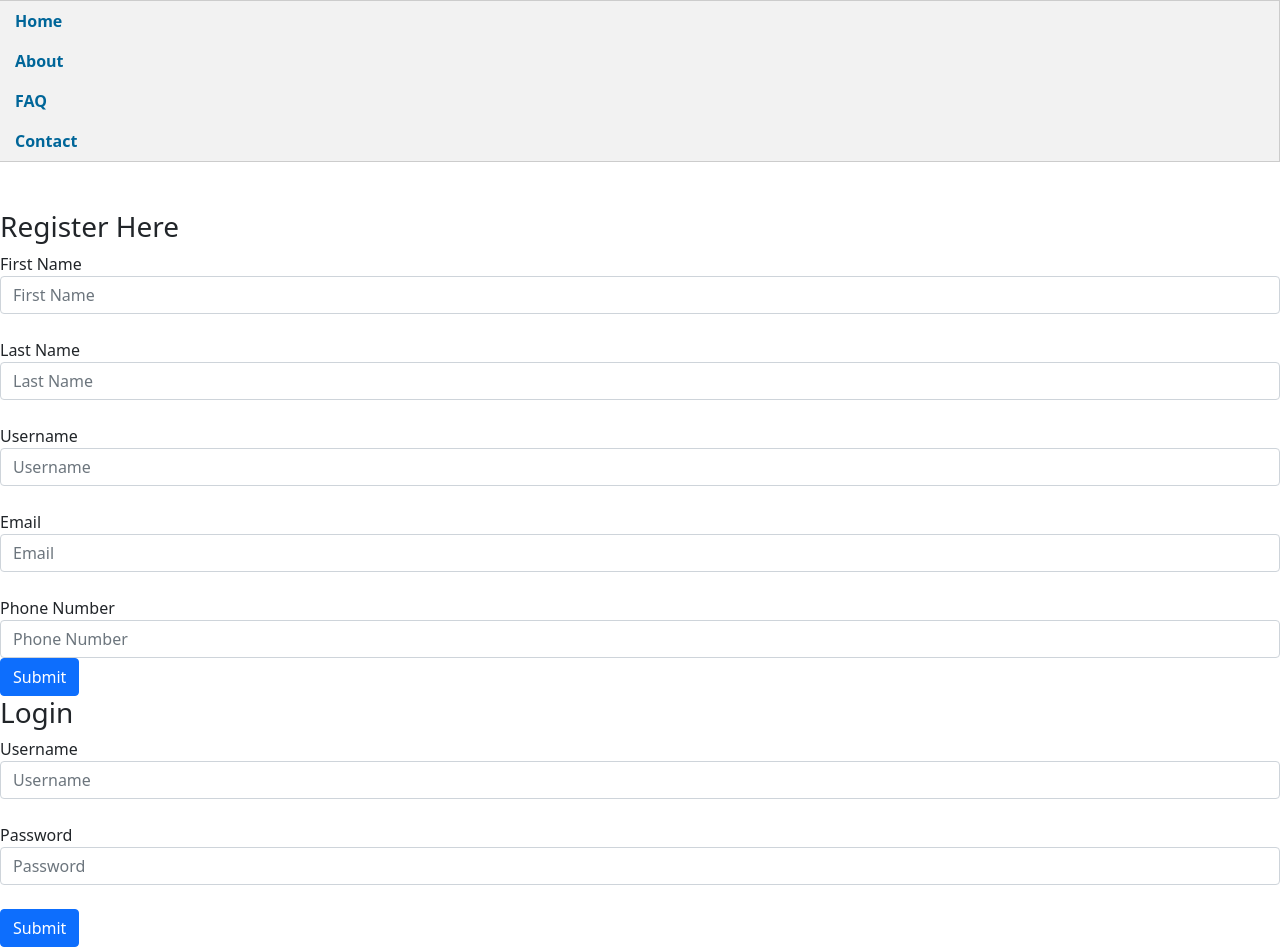
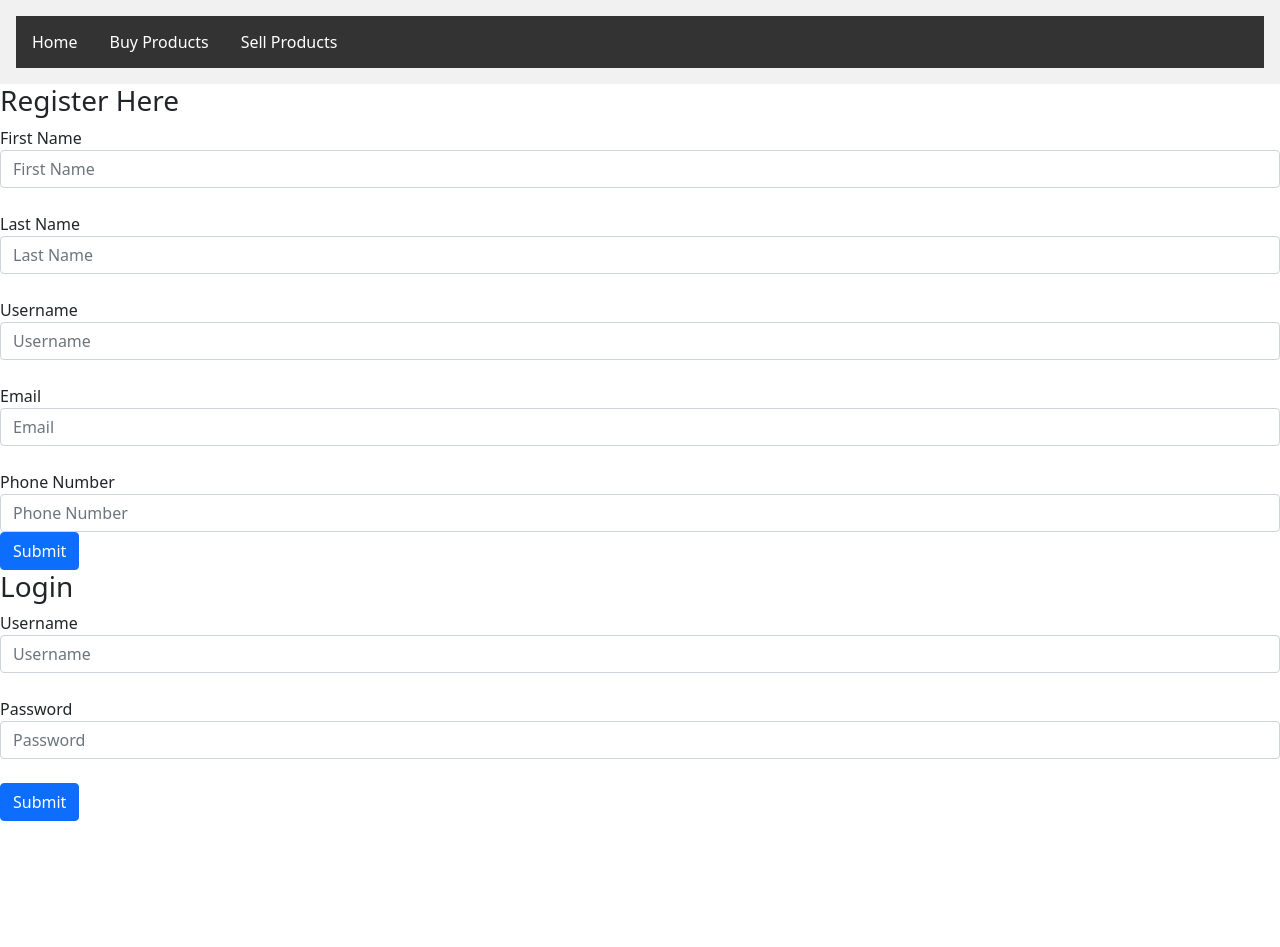
Before and after one commit to MarshallCass/Sports_Memorabilia_Front_End, a React (Create React App) app: page / in a window 1280 px wide. After the commit the page ends 821 px from the top, so only its background shows below. Built offline with nearby package versions, Linux system fonts and the light colour scheme.

Commit message:
starting css

```diff
--- a/src/Components/Login/Login.css
+++ b/src/Components/Login/Login.css
@@ -0,0 +1,10 @@
+.gradient-custom {
+    /* fallback for old browsers */
+    background: #6a11cb;
+
+    /* Chrome 10-25, Safari 5.1-6 */
+    background: -webkit-linear-gradient(to right, rgba(106, 17, 203, 1), rgba(37, 117, 252, 1));
+
+    /* W3C, IE 10+/ Edge, Firefox 16+, Chrome 26+, Opera 12+, Safari 7+ */
+    background: linear-gradient(to right, rgba(106, 17, 203, 1), rgba(37, 117, 252, 1))
+  }
--- a/src/Components/NavBar/NavBar.css
+++ b/src/Components/NavBar/NavBar.css
@@ -1,17 +1,44 @@
+.header {
+    background-color: #F1F1F1;
+    text-align: center;
+    padding: 16px;
+}
+
+ul {
+    list-style-type: none;
+    margin: 0;
+    padding: 0;
+    overflow: hidden;
+    background-color: #333;
+    float:none;
+}
 #nav {
+    z-index: 9999;
+}
+#nav a {
+    float: left;
+    display: block;
+    color: white;
+    text-align: center;
+    padding: 14px 16px;
+    text-decoration: none;
+    }
+    #nav a:hover {
+    background-color: black;
+    color: #F1F1F1;
+    }
+    #nav a.active {
+    background-color: #F1F1F1;
+    color: white;
+    }
+    .content {
+    padding: 16px;
+    }
+    .sticky {
+    position: fixed;
+    top: 0;
     width: 100%;
-    float: left;
-    margin: 0 0 3em 0;
-    padding: 0;
-    list-style: none;
-    background-color: #f2f2f2;
-    border-bottom: 1px solid #ccc;
-    border-top: 1px solid #ccc; }
-
-#nav li a {
-        display: block;
-        padding: 8px 15px;
-        text-decoration: none;
-        font-weight: bold;
-        color: #069;
-        border-right: 1px solid #ccc; }
+    }
+    .sticky + .content {
+    padding-top: 60px;
+    }
--- a/src/Components/NavBar/NavBar.jsx
+++ b/src/Components/NavBar/NavBar.jsx
@@ -4,12 +4,16 @@ import './NavBar.css';
 
 function NavBar(props) {
     return (
-        <ul id="nav">
-            <li><a>Home</a></li>
-            <li><a>About</a></li>
-            <li><a>FAQ</a></li>
-            <li><a>Contact</a></li>
-        </ul>
+
+    <div id="header" class="header">
+        <div id="nav">
+            <ul>
+                <a href="#Home">Home</a>
+                <a href="#BuyProducts">Buy Products</a>
+                <a href="#SellProducts">Sell Products</a>
+            </ul>
+        </div>
+    </div>
     )
 }
 
--- a/src/index.js
+++ b/src/index.js
@@ -1,7 +1,7 @@
 import React from 'react';
 import ReactDOM from 'react-dom';
 import { BrowserRouter as Router } from 'react-router-dom';
-import App from './components/App';
+import App from './Components/App';
 
 ReactDOM.render(
     <Router>
```
